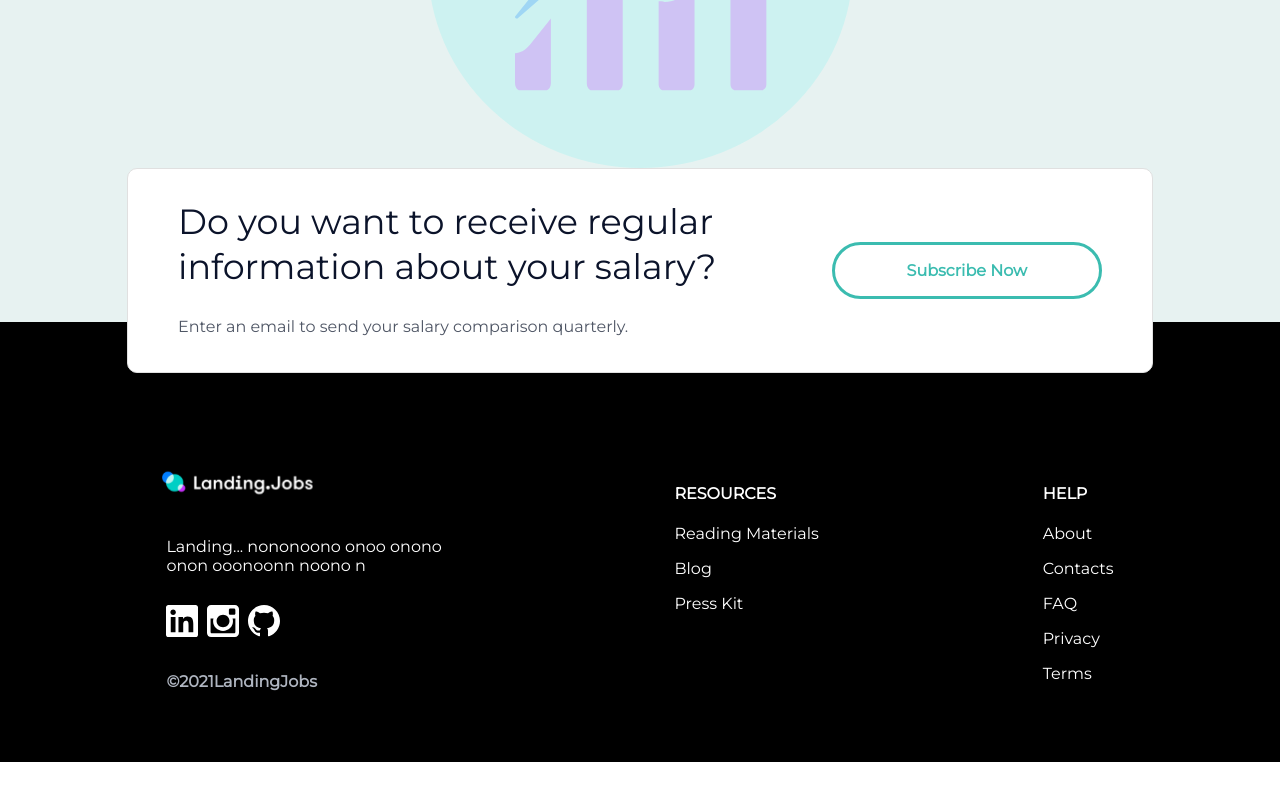
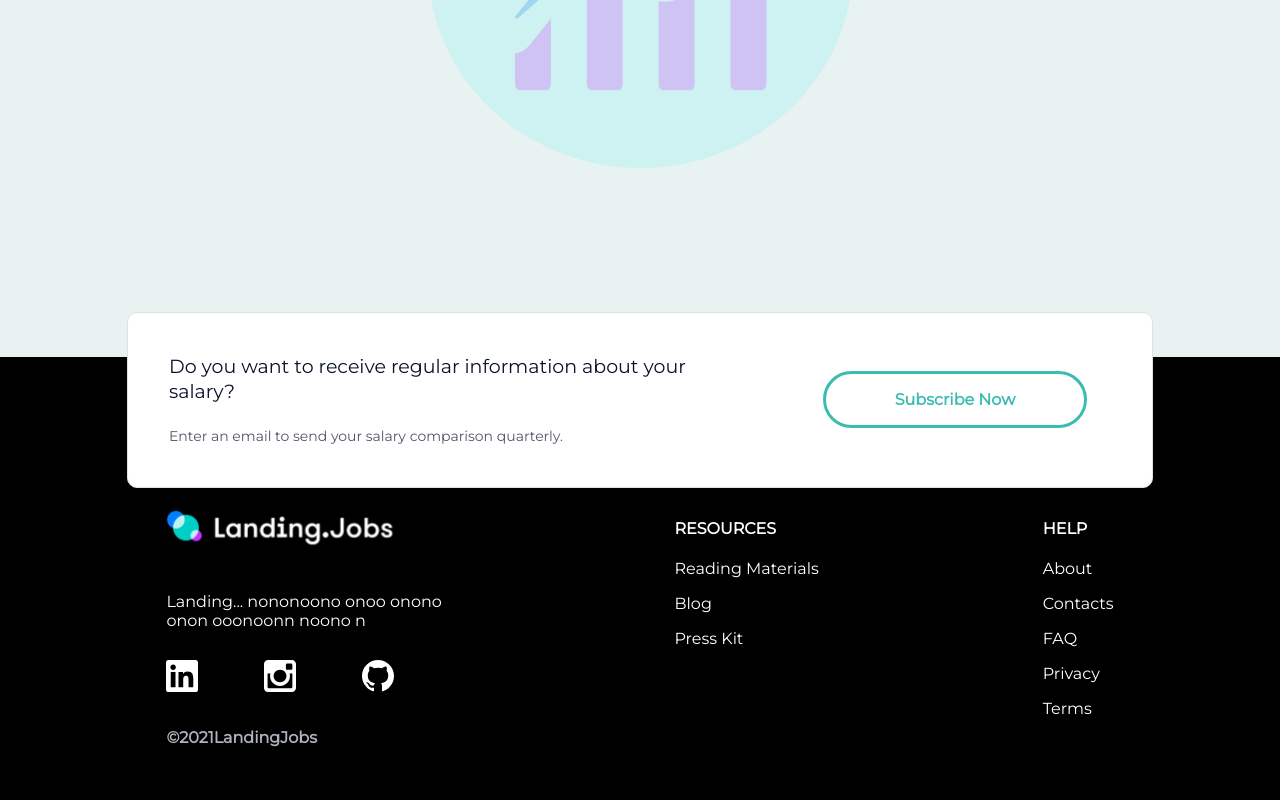
Before and after one commit to Guillaume-Cojan/Landing_jobs, a React (Create React App) app in the folder react_app/: page / in a window 1280 px wide. Shown: the part 1602-2402 px from the top of the page. Before the commit the page ends 2364 px from the top, so only its background shows below. Built offline with nearby package versions, Linux system fonts and the light colour scheme.

Commit message:
make footer and subscribe responsive for ipad and big screens

```diff
--- a/react_app/src/components/Benchmark/Benchmark.css
+++ b/react_app/src/components/Benchmark/Benchmark.css
@@ -4,7 +4,7 @@
     align-items: center;
     width: 100vw;
     height: 100%;
-    margin-top: 6%;
+    margin-top: 20vh;
     padding-bottom: 10%;
     padding-top: 16%;
     transition: 0.3s;
@@ -296,6 +296,6 @@
     .benchmark-container,
     .benchmark-container-cie,
     .benchmark-container-talent {
-        margin-top: 7%;
+        margin-top: 15vh;
     }
 }
--- a/react_app/src/components/Footer/Footer.css
+++ b/react_app/src/components/Footer/Footer.css
@@ -97,3 +97,29 @@
         margin-top: 20%;
     }
 }
+
+/*Tablet Portrait*/
+@media only screen and (min-device-width: 768px) and (max-device-width: 900px) and (-webkit-min-device-pixel-ratio: 1) {
+    .lj-logo-footer {
+        width: 90%;
+    }
+    .social-icons-desktop {
+        margin-top: 10%;
+        display: flex;
+        justify-content: space-between;
+        width: 80%;
+    }
+}
+
+/*Tablet Landscape*/
+@media only screen and (min-device-width: 901px) and (max-device-width: 1200px) and (-webkit-min-device-pixel-ratio: 1) {
+    .lj-logo-footer {
+        width: 70%;
+    }
+    .social-icons-desktop {
+        margin-top: 10%;
+        display: flex;
+        justify-content: space-between;
+        width: 60%;
+    }
+}
--- a/react_app/src/components/Subscribe/Subscribe.css
+++ b/react_app/src/components/Subscribe/Subscribe.css
@@ -12,7 +12,6 @@ body {
     border: 1px solid #e0e0e0;
     border-radius: 10px;
     margin: auto;
-    /*box-shadow: 0px 15px 25px 3px rgba(179, 179, 179, 0.35);*/
 }
 
 .subscribe-text {
@@ -62,7 +61,6 @@ body {
     border: 3px solid #3bbcb0;
     border-radius: 39px;
     color: #3bbcb0;
-    /*  box-shadow: 0 15px 20px 5px #f5383836, 0 10px 20px 5px #f538382a;*/
     font-size: 16px;
     font-weight: bold;
     white-space: nowrap;
@@ -73,21 +71,14 @@ body {
     background-color: #3bbcb0;
     color: white;
 }
-/* box-shadow: 0 10px 20px 5px #f53838a1, 0 10px 20px 5px #f5383877;
-}
-.subscribe-btn:focus {
-  box-shadow: 0 10px 20px 5px #f53838a1, 0 10px 20px 5px #f5383877;
-}
-*/
+
 .subscribe-btn:active {
     background-color: #3bbcb0;
     color: white;
     transform: translateY(4px);
-
-    /* box-shadow: 0 10px 20px 5px #f53838a1, 0 10px 20px 5px #f5383877;
-  transform: translateY(2px);*/
 }
 
+/*Phone*/
 @media (max-width: 767px) {
     .subscribe-container {
         flex-direction: column;
@@ -109,3 +100,41 @@ body {
         margin-top: 10px;
     }
 }
+
+/*Tablet Portrait*/
+@media only screen and (min-device-width: 768px) and (max-device-width: 900px) and (-webkit-min-device-pixel-ratio: 1) {
+    .subscribe-container {
+        top: -6vh;
+        margin-top: 5%;
+    }
+
+    .subscribe-text h1 {
+        font-size: 19px;
+        line-height: 25px;
+    }
+
+    .subscribe-text {
+        padding: 4%;
+    }
+    .subscribe-text p {
+        font-size: 14px;
+        line-height: 20px;
+        margin-top: 10px;
+    }
+    .subscribe-btn {
+        padding: 1em 4.3em;
+        margin-right: 15px;
+    }
+}
+
+/*Tablet Landscape*/
+@media only screen and (min-device-width: 901px) and (max-device-width: 1200px) and (-webkit-min-device-pixel-ratio: 1) {
+    .subscribe-container {
+        top: -10vh;
+        margin-top: 5%;
+    }
+    .subscribe-text h1 {
+        font-size: 19px;
+        line-height: 25px;
+    }
+}
```
